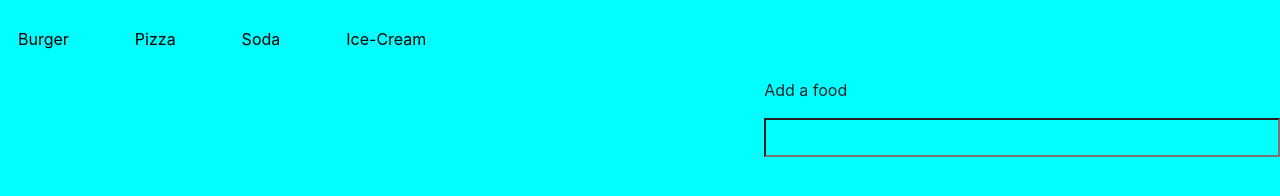
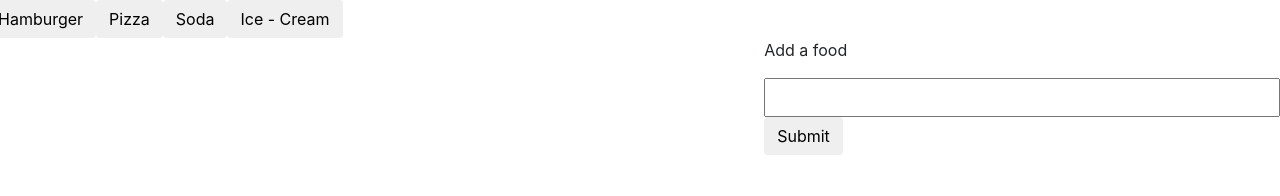
Before and after one commit to tleytek/Food-Giphy, a plain HTML site: page index.html in a window 1280 px wide. Drawn offline with nearby package versions, Linux system fonts and the light colour scheme.

Commit message:
I don't understand why after I add a new food, ajax no longer works and images won't load. It works perfectly until I add a food

```diff
--- a/assets/css/style.css
+++ b/assets/css/style.css
@@ -1,15 +1,15 @@
-.btn {
-  margin: 20px 20px;
+/* .food {
+  margin: 10px 10px;
 }
 
 .item {
   margin: 20px 20px;
 }
 
-* {
-  background-color: aqua;
+.item {
+  margin-left: 20px;
 }
 
-input {
-  color: white;
-}
+#food-input {
+  margin-bottom: 10px;
+} */
--- a/assets/javascript/javascript.js
+++ b/assets/javascript/javascript.js
@@ -1,9 +1,24 @@
 $(document).ready(function() {
   console.log("ready!");
 
-  $("button").on("click", function() {
+  var topics = ["Hamburger", "Pizza", "Soda", "Ice - Cream"];
+  function populate(topics) {
+    //I had to cheat here.
+    $("#topics").empty();
+    for (i = 0; i < topics.length; i++) {
+      $("#topics").append(
+        "<button data-food='" +
+          topics[i] +
+          "' class='btn food'>" +
+          topics[i] +
+          "</button>"
+      );
+    }
+  }
+  populate(topics);
+
+  $(".food").on("click", function() {
     var food = $(this).attr("data-food");
-
     var queryURL =
       "https://api.giphy.com/v1/gifs/search?q=" +
       food +
@@ -13,12 +28,13 @@ $(document).ready(function() {
     $.ajax({
       url: queryURL,
       method: "GET"
-    }).then(function(response) {
+    })
+      .then(function(response) {
         var results = response.data;
         console.log(results);
         for (var i = 0; i < results.length; i++) {
           if (results[i].rating !== "r" && results[i].rating !== "pg-13") {
-          var gifDiv = $("<div class='item'>");
+            var gifDiv = $("<div>");
 
             var rating = results[i].rating;
 
@@ -41,35 +57,34 @@ $(document).ready(function() {
             $("#gifs").prepend(gifDiv);
           }
         }
-
         // OK so I found out that if you have this outside of the ajax promise then it won't work? Why is that?
         $("img").on("click", function() {
           var state = $(this).attr("imgState");
 
           if (state === "still") {
-          $(this).attr("src", $(this).attr("imgAnimate"));
-          $(this).attr("imgState", "animate");
+            $(this).attr({
+              src: $(this).attr("imgAnimate"),
+              imgState: "animate"
+            });
             console.log("I'm animating");
           } else {
-          $(this).attr("src", $(this).attr("imgStill"));
-          $(this).attr("imgState", "still");
+            $(this).attr({
+              src: $(this).attr("imgStill"),
+              imgState: "still"
+            });
             console.log("I'm frozen");
           }
         });
+        $("#submit-food").on("click", function() {
+          var inputFood = $("#food-input")
+            .val()
+            .trim();
+          topics.push(inputFood);
+          populate(topics);
+        });
+      })
+      .catch(function(err) {
+        console.log(err);
       });
   });
-
-  // OK so I found out that if you have this outside of your ajax promise then it won't work?
-  // $("img").on("click", function() {
-  //   var state = $(this).attr("imgState");
-
-  //   if (state === "still") {
-  //     $(this).attr("src", $(this).attr("imgAnimate"));
-  //     $(this).attr("imgState", "animate");
-  //     console.log("Im pressed");
-  //   } else {
-  //     $(this).attr("src", $(this).attr("imgStill"));
-  //     $(this).attr("imgState", "still");
-  //   }
-  // });
 });
--- a/index.html
+++ b/index.html
@@ -15,20 +15,17 @@
 <body>
 
     <!-- Topic display here -->
-    <div class="row button-style " id="topics">
-        <button data-food="burger" class="btn">Burger</button>
-        <button data-food="pizza" class="btn">Pizza</button>
-        <button data-food="soda" class="btn">Soda</button>
-        <button data-food="icecream" class="btn">Ice-Cream</button>
+    <div class="row item" id="topics">
     </div>
 
-    <div class="row justify-content-between">
-        <div class="col-7">
+    <div class="row">
+        <div class="col">
             <div class="row" id="gifs"></div>
         </div>
         <div class="col-5">
             <p>Add a food</p>
-            <input type="text" style="width: 100%; padding-top: 10px">
+            <input type="text" style="width: 100%; padding-top: 10px" id="food-input">
+            <input type="submit" class="btn" value="Submit" id="submit-food">
         </div>
     </div>
 </body>
```
Lines whose indentation alone changed are shown as unchanged.
